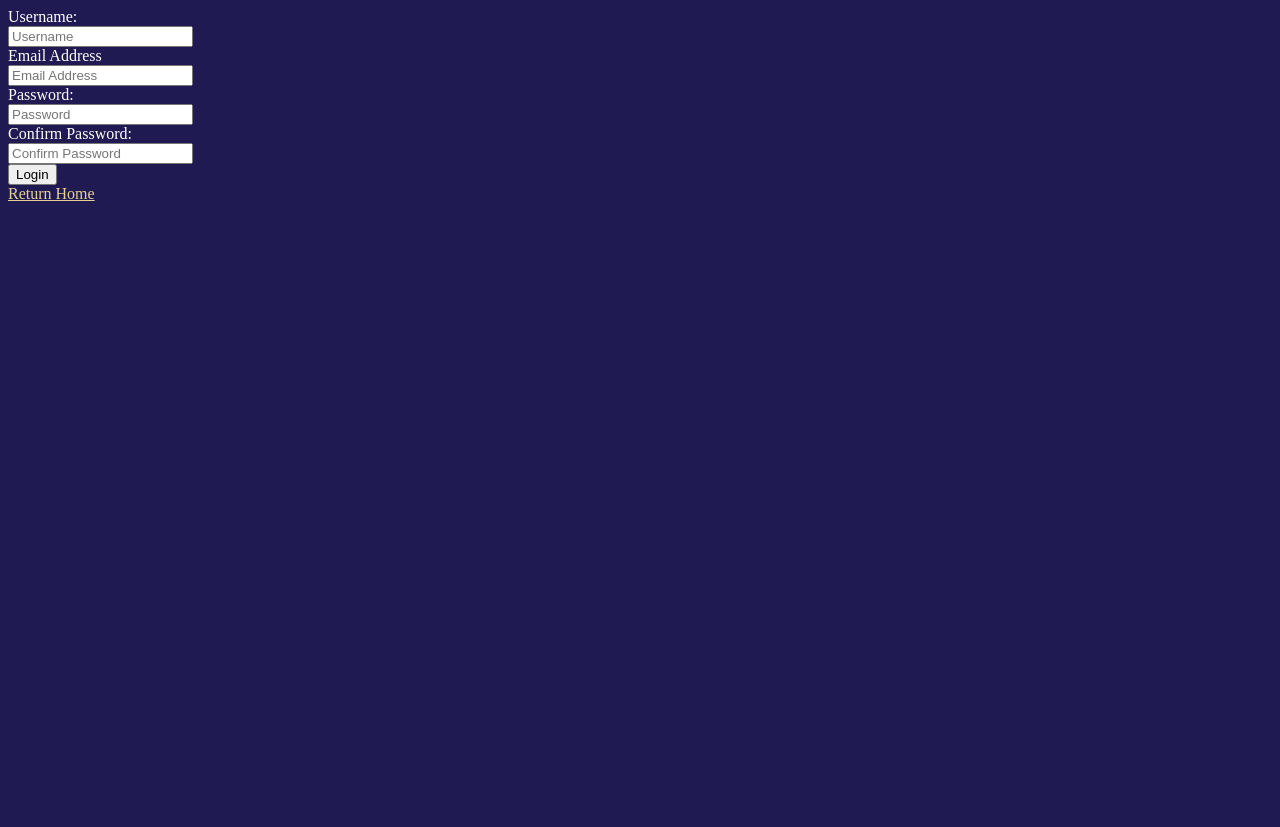
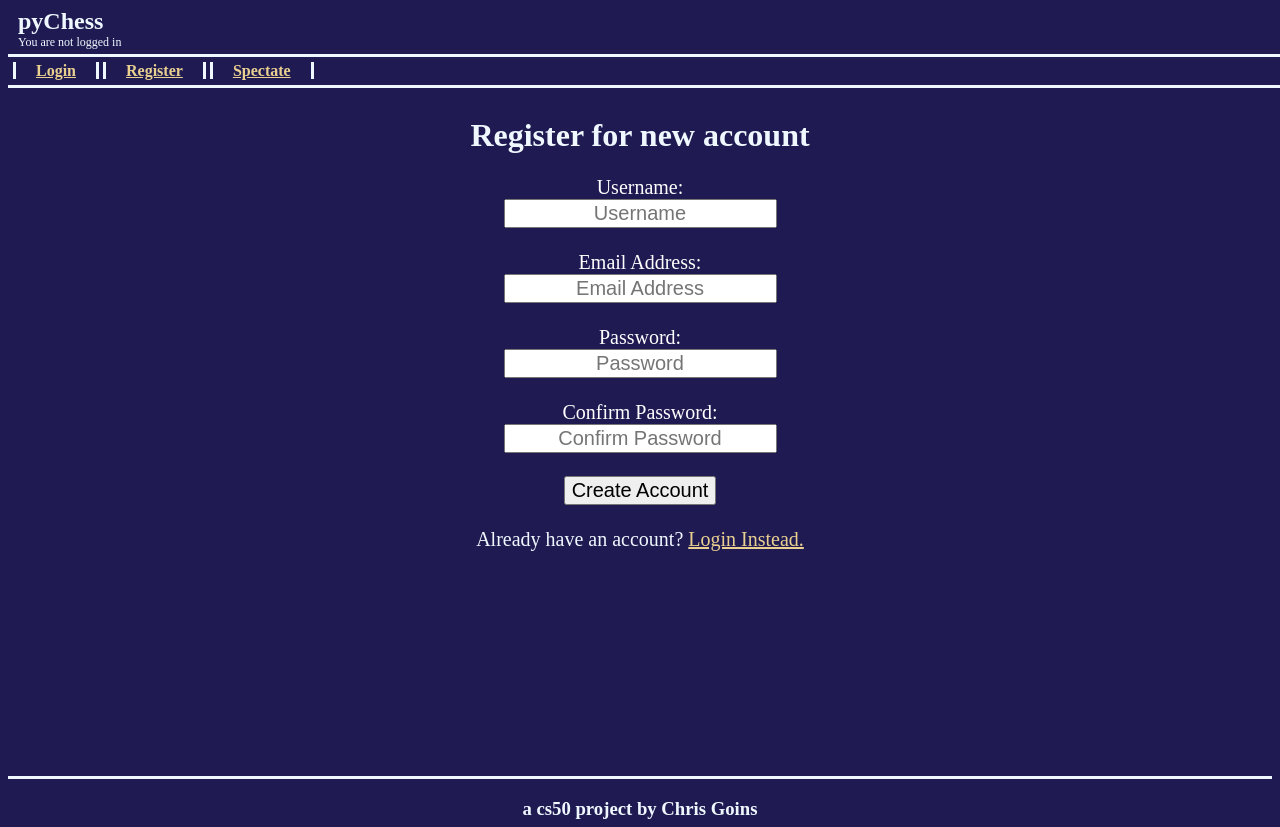
Before and after one commit to clgoins/pyChess, a Django app: page /register in a window 1280 px wide. Before the commit the page ends 201 px from the top, so only its background shows below. Run offline with Django 4.2, Linux system fonts and the light colour scheme; some libraries are stand-ins or nearby versions.

Commit message:
Finished styling login & register pages
Added some CSS to make these pages look a little nicer.

```diff
--- a/pychess/static/pychess/styles.css
+++ b/pychess/static/pychess/styles.css
@@ -15,6 +15,9 @@ img {
     width: 75%;
     height:75%;
 }
+
+
+/*===== Header, navbar, and footer =====*/
 
 .header {
     height:10vh;
@@ -72,6 +75,10 @@ img {
     border-color:aliceblue;
 }
 
+
+
+/*===== Main Content Divs =====*/
+
 .content {
     clear:both;
     height: 85vh;
@@ -88,6 +95,21 @@ img {
     justify-content: center;
     align-items: center;
 }
+
+.loginForm {
+    font-size:20px;
+    text-align:center;
+}
+
+.loginInput {
+    font-size:20px;
+    text-align:center;
+}
+
+
+
+
+/*===== Everything below this pertains to the game board =====*/
 
 .main {
     display:flex;
@@ -206,7 +228,7 @@ img {
     overflow:auto;
 }
 
-.move {
+.moveCard {
     display: flex;
     width:95%;
     height:10%;
--- a/pychess/templates/pychess/index.html
+++ b/pychess/templates/pychess/index.html
@@ -77,7 +77,9 @@ pyChess Home
 
 
             {% else %}
-                <h2>No Active Games</h2>
+                <h2>No Active Games!</h2>
+                <br>
+                <h2><a href="{% url 'play' %}">Try starting a new one!</a></h2>
             {% endif %}
 
         </div>
--- a/pychess/templates/pychess/layout.html
+++ b/pychess/templates/pychess/layout.html
@@ -19,8 +19,8 @@
                 </div>
             {% endif %}
             <div class="navbar">
-                <a class="navlink" href="{% url 'index' %}">Home</a>
                 {% if user.is_authenticated %}
+                    <a class="navlink" href="{% url 'index' %}">Home</a>
                     <a class="navlink" href="{% url 'play' %}">Play</a>
                     <a class="navlink" href="{% url 'review' %}">Review</a>
                     <a class="navlink" href="{% url 'spectate' %}">Spectate</a>
--- a/pychess/templates/pychess/localGame.html
+++ b/pychess/templates/pychess/localGame.html
@@ -92,7 +92,7 @@ Play Chess!
                 {
                     let moveCard = document.createElement('div');
                     let move = moveList[i];
-                    moveCard.className = 'move';
+                    moveCard.className = 'moveCard';
                     moveCard.innerHTML = `${move['turn']}: ${state['pieces'][move['pieceID']]['color']} ${state['pieces'][move['pieceID']]['type']} to ${move['position']}`;
                     moveListPanel.prepend(moveCard);
                 }
--- a/pychess/templates/pychess/networkGame.html
+++ b/pychess/templates/pychess/networkGame.html
@@ -26,7 +26,7 @@ Play Chess!
                         <div>Room code: {{ roomCode }}</div>
                     </div>
                     <div class="infoBottomNetwork" id="moveList">
-                        <div class="move" style="height:50px;">Your room code is {{ roomCode }}<br>Send it to your friend to let them join!</div>
+                        <div class="moveCard" style="height:50px;">Your room code is {{ roomCode }}<br>Send it to your friend to let them join!</div>
                     </div>
                 </div>
             </div>
@@ -171,7 +171,7 @@ Play Chess!
                 {
                     let moveCard = document.createElement('div');
                     let move = moveList[i];
-                    moveCard.className = 'move';
+                    moveCard.className = 'moveCard';
                     moveCard.innerHTML = `${move['turn']}: ${gameState['pieces'][move['pieceID']]['color']} ${gameState['pieces'][move['pieceID']]['type']} to ${move['position']}`;
                     moveListPanel.prepend(moveCard);
                 }
--- a/pychess/templates/pychess/register.html
+++ b/pychess/templates/pychess/register.html
@@ -1,13 +1,15 @@
+{% extends "pychess/layout.html" %}
+
 {% load static %}
 
-<!DOCTYPE html>
-<html lang="en">
+{% block title %}
+Register for pyChess
+{% endblock %}
 
-<head>
-    <title>Pychess Login</title>
-    <link rel="stylesheet" href="{% static 'pychess/styles.css' %}">
-</head>
-<body>
+{% block body %}
+    <div class="centeredContent" style="align-items:start;">
+
+        <div style="display:flex; flex-direction: column;">
 
             {% if message %}
                 <div style="color:white; background-color: red;">
@@ -15,20 +17,33 @@
                 </div>
             {% endif %}
 
+            <div>
+                <h1> Register for new account </h1>
+            </div>
+
             <div class="loginForm">
                 <form action="{% url 'register' %}" method="POST">
                     <div style="color:white">Username:</div>
                     <input class="loginInput" type="text" name="username" placeholder="Username"><br>
-            <div style="color:white">Email Address</div>
+                    <br>
+                    <div style="color:white">Email Address:</div>
                     <input class="loginInput" type="text" name="email" placeholder="Email Address"><br>
+                    <br>
                     <div style="color:white">Password:</div>
                     <input class="loginInput" type="password" name="password" placeholder="Password"><br>
+                    <br>
                     <div style="color:white">Confirm Password:</div>
                     <input class="loginInput" type="password" name="passwordConfirm" placeholder="Confirm Password"><br>
-            <input class="loginInput" type="submit" value="Login">
+                    <br>
+                    <input class="loginInput" type="submit" value="Create Account">
                     {% csrf_token %}
                 </form>
-        <a href="{% url 'index' %}">Return Home</a>
+                <br>
+                <div>Already have an account? <a href="{% url 'login' %}">Login Instead.</a></div>
             </div>
-</body>
-</html>
+
+        </div>
+    </div>
+
+
+{% endblock %}
--- a/pychess/views.py
+++ b/pychess/views.py
@@ -4,6 +4,7 @@ from django.shortcuts import redirect
 import json
 from django.forms.models import model_to_dict
 from django.contrib.auth import authenticate, login, logout
+from django.contrib.auth.decorators import login_required
 from django.db import IntegrityError
 from .models import *
 from . import chessEngine
@@ -79,7 +80,7 @@ def loginView(request):
 
 def logoutView(request):
     logout(request)
-    return redirect(index)
+    return redirect(loginView)
 
 
 def register(request):
@@ -109,6 +110,7 @@ def register(request):
         return render(request, 'pychess/register.html')
 
 
+@login_required
 def play(request):
 
     if request.method == "GET":
@@ -141,6 +143,7 @@ def play(request):
         return JsonResponse({"message":"invalid request method"}, status=405)
 
 
+@login_required
 def localGame(request):
 
     if request.method == 'GET':
@@ -159,6 +162,7 @@ def localGame(request):
             return render(request, 'pychess/localGame.html', {'gameID':game.id})
 
 
+@login_required
 def networkGame(request):
     if request.method == "GET":
         room = request.GET.get('room')
@@ -196,6 +200,7 @@ def networkGame(request):
         return JsonResponse({"message":"invalid request method"}, status=405)
 
 
+@login_required
 def review(request):
     return render(request, 'pychess/review.html')
 
@@ -208,6 +213,7 @@ def spectate(request):
 
 
 # API =====================
+
 
 # Takes a gameID and returns a gameState object
 def getGameState(request):
@@ -243,6 +249,7 @@ def getMoveList(request):
         return JsonResponse(responseObject)
     else:
         return JsonResponse({"error":"invalid request method"}, status=405)
+
 
 # takes some info about a piece on the board and returns a list of all of its valid moves
 def checkMoves(request):
```
Also changed, not shown: pychess/templates/pychess/login.html (+22 -10 lines), db.sqlite3. Lines whose indentation alone changed are shown as unchanged.
